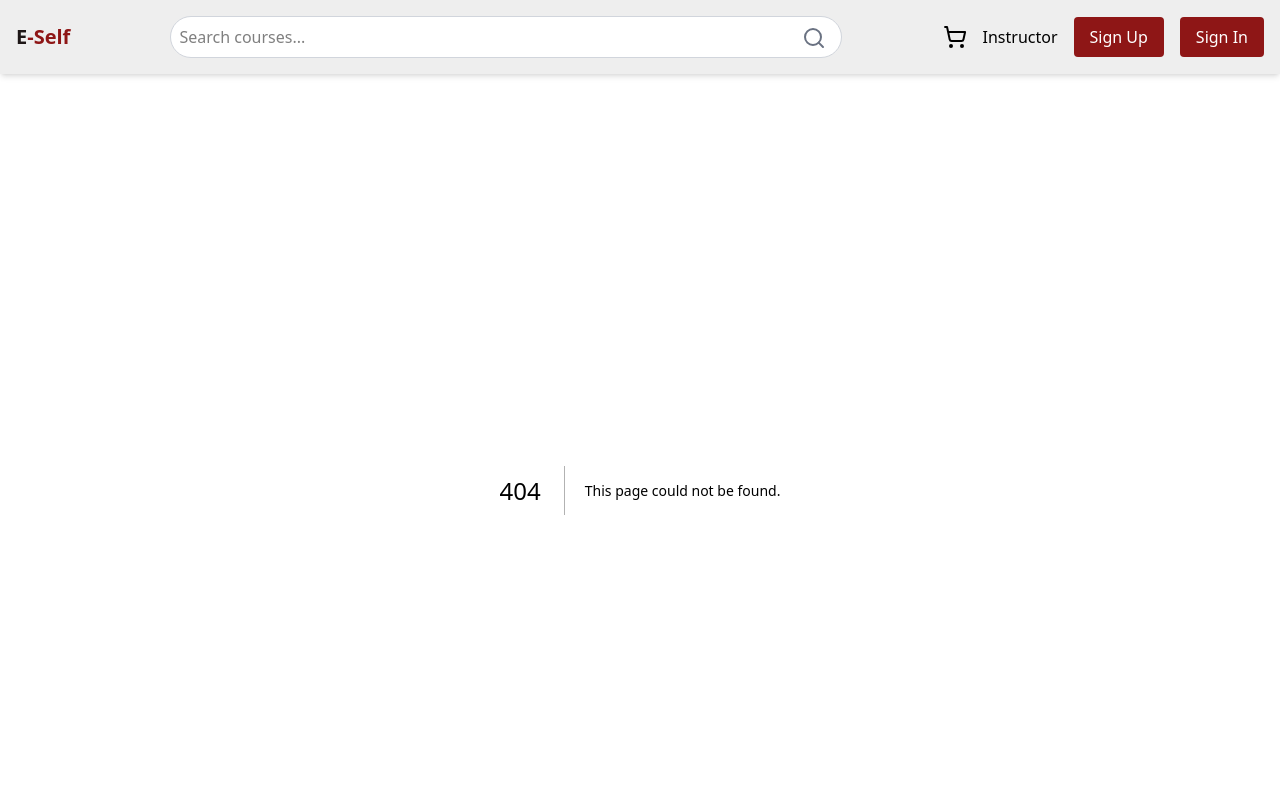
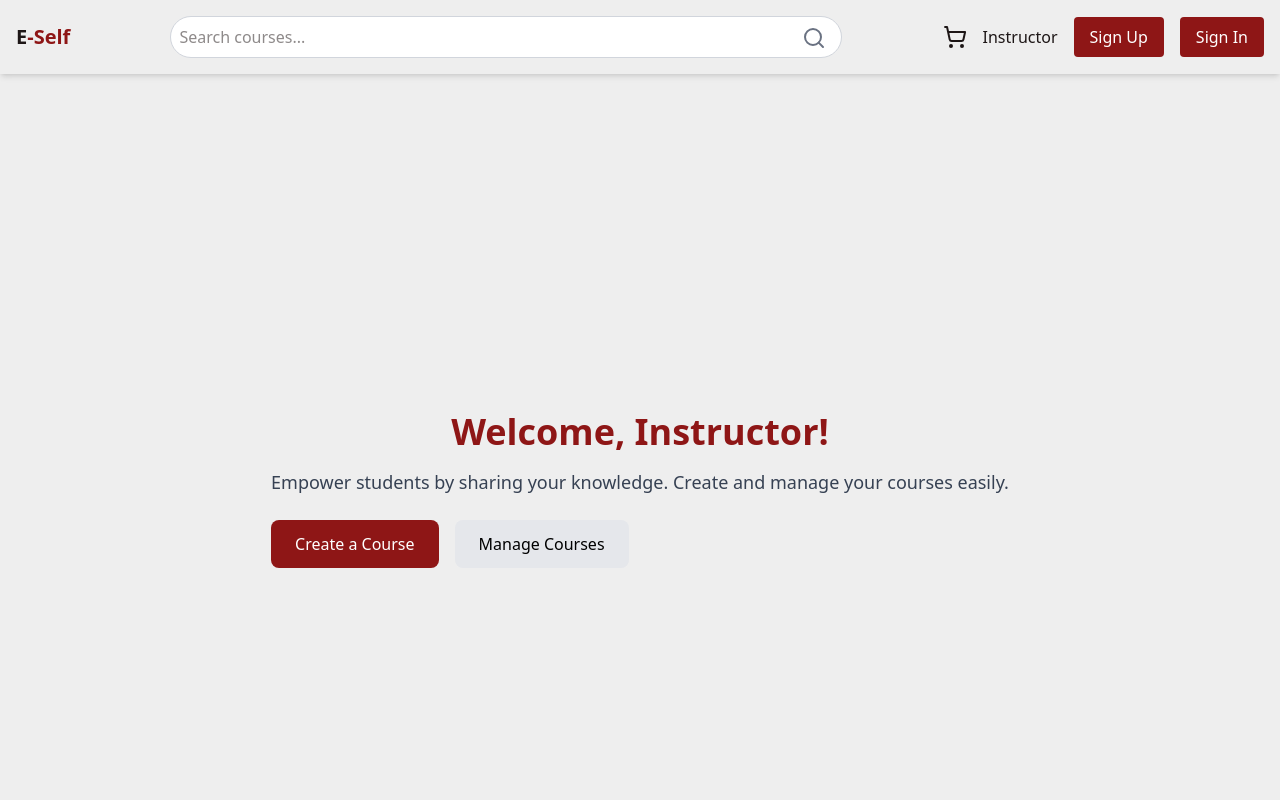
Before and after one commit to NegedeTekleyes/E-self-Lerning, a Next.js app in the folder e-self/: page /instructor in a window 1280 px wide. Before the commit this address had no page. Shown: the top 800 px of the page. Built offline with nearby package versions, Linux system fonts and the light colour scheme.

Commit message:
i create landing page for instracter

```diff
--- /dev/null
+++ b/e-self/app/instructor/page.tsx
@@ -0,0 +1,27 @@
+export default function InstructorLanding() {
+  return (
+    <main className="flex flex-col items-center justify-center min-h-screen bg-[#EEEEEE] p-6">
+      <div className="max-w-3xl text-center">
+        <h1 className="text-4xl font-bold text-[#8E1616] mb-4">Welcome, Instructor!</h1>
+        <p className="text-lg text-gray-700">
+          Empower students by sharing your knowledge. Create and manage your courses easily.
+        </p>
+
+        <div className="mt-6 flex gap-4">
+          <a
+            href="/instructor/create-course"
+            className="bg-[#8E1616] text-white px-6 py-3 rounded-lg hover:bg-[#D84040] transition"
+          >
+            Create a Course
+          </a>
+          <a
+            href="/instructor/my-courses"
+            className="bg-gray-200 text-black px-6 py-3 rounded-lg hover:bg-gray-300 transition"
+          >
+            Manage Courses
+          </a>
+        </div>
+      </div>
+    </main>
+  );
+}
```
